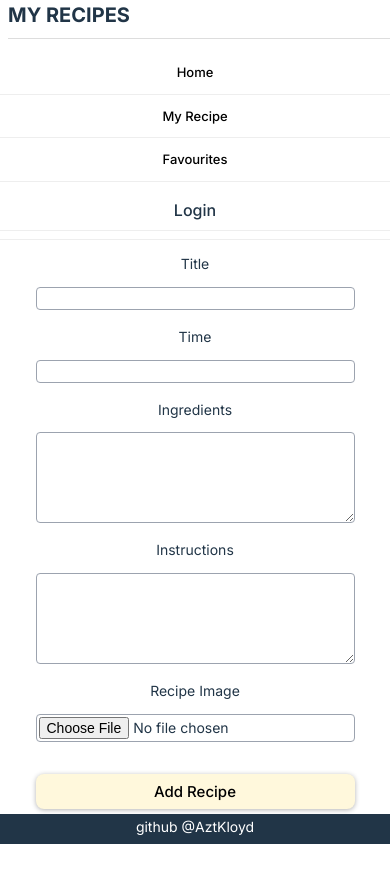
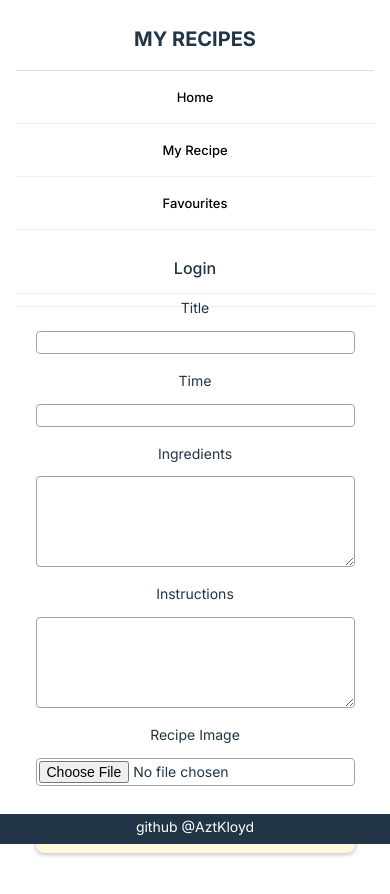
Before and after one commit to AztKloyd/foodrecipe-frontend, a React (Vite) app: page /addRecipe in a window 390 px wide. Shown: the top 894 px of the page. Built offline with nearby package versions, Linux system fonts and the light colour scheme; no server answers.

Commit message:
mobile revise

```diff
--- a/src/App.css
+++ b/src/App.css
@@ -18,6 +18,8 @@ header {
   top:0;
   z-index: 10;
   background-color: #ffffff;
+  flex-wrap: wrap;
+  padding: 0.5rem 1rem;
 }
 
 header ul{
@@ -54,8 +56,11 @@ li .login{
   font-weight: 500;
 }
 
-header h2{
-  margin-left: 1rem;
+header h2 {
+  text-align: center;
+  margin-bottom: 0.5rem;
+  padding: 0.5rem 0;
+  width: 100%;
 }
 
 section{
@@ -327,7 +332,7 @@ section{
     flex-direction: column;
     align-items: center;
     position: static;
-    margin-bottom: 1rem;
+    margin-bottom: 2rem;
     box-shadow: none;
   }
 
@@ -343,9 +348,9 @@ section{
 
   header h2 {
     font-size: 20px;
-    margin-bottom: 0.75rem;
+    margin-bottom: 0;
     order: -1;
-    padding-bottom: 0.5rem;
+    padding: 1rem 0;
     border-bottom: 1px solid #ddd;
     width: 100%;
   }
@@ -354,7 +359,7 @@ section{
     width: 100%;
     text-align: center;
     border-bottom: 1px solid #eee;
-    padding: 0.5rem 0;
+    padding: 0.8rem 0;
   }
 
 
@@ -441,8 +446,11 @@ section{
     display: block;
     width: 100%;
     text-align: center;
-    padding: 0.5rem 0;
+    padding: 0.8rem 0;
     border-bottom: 1px solid #eee;
     font-size: 14px;
   }
+  main {
+    margin-top: 2rem;
+  }
 }
```
